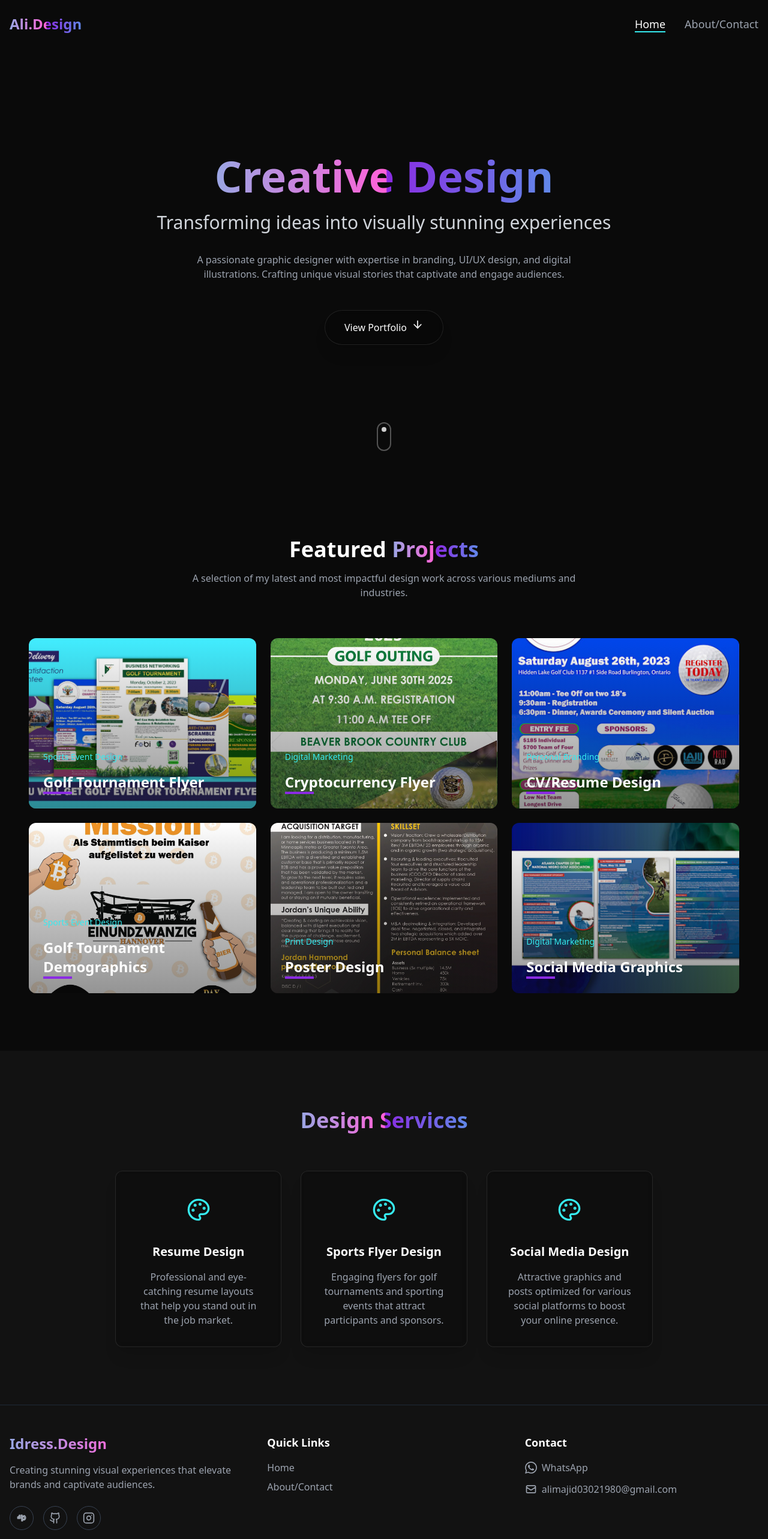
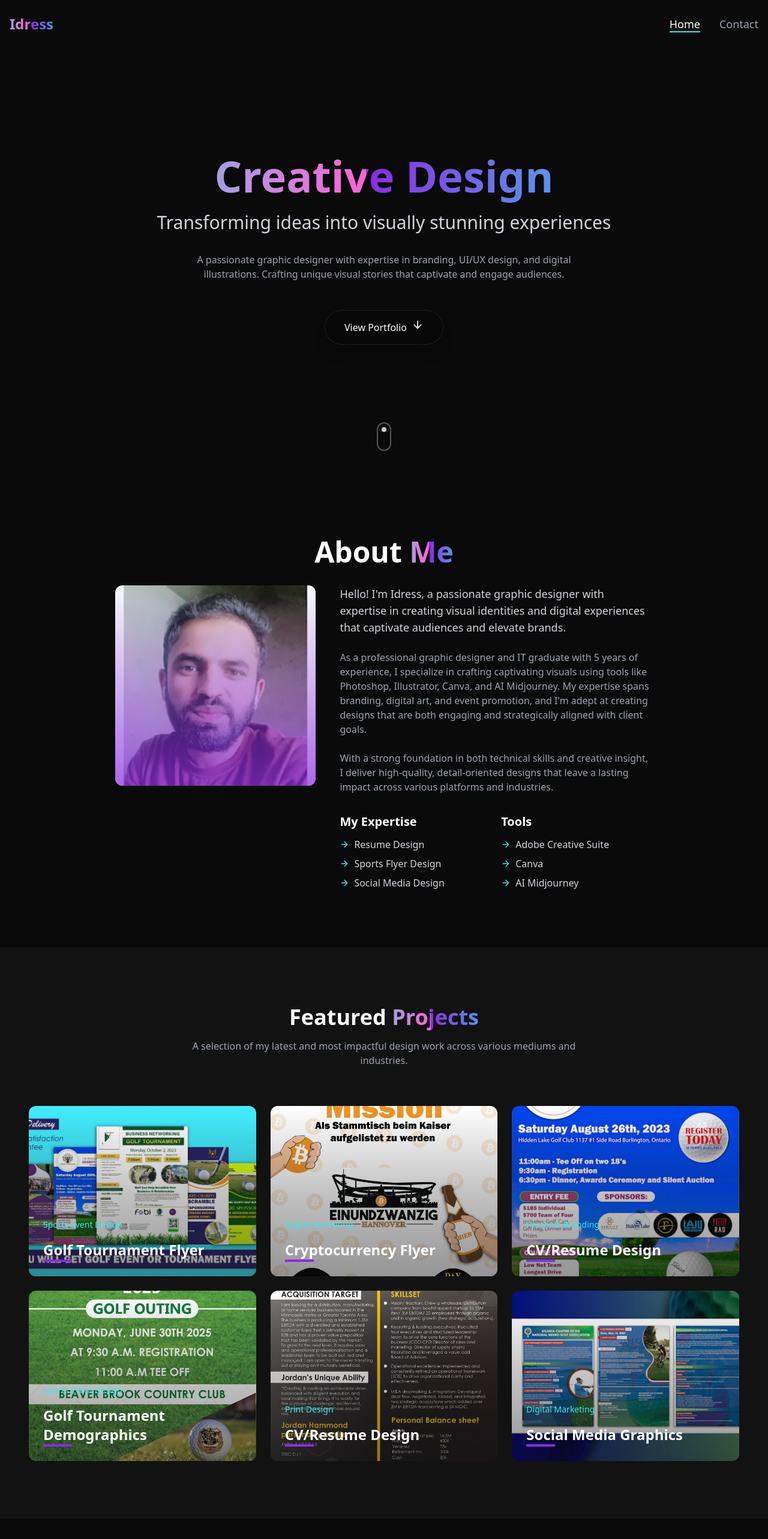
Before and after one commit to Majidali80/dark-designer-folio, a React (Vite) app: page / in a window 1280 px wide. Shown: the top 2566 px of the page at 60% size. Built offline with nearby package versions, Linux system fonts and the light colour scheme.

Commit message:
Refactor: Update content and add contact info
- Updated profile image.
- Moved "About" section to the landing page.
- Modified project titles.
- Added contact information.

```diff
--- a/src/components/Footer.tsx
+++ b/src/components/Footer.tsx
@@ -10,7 +10,7 @@ const Footer = () => {
       <div className="container mx-auto px-4">
         <div className="grid grid-cols-1 md:grid-cols-3 gap-10">
           <div>
-            <h3 className="text-2xl font-bold mb-4 text-gradient">Idress.Design</h3>
+            <h3 className="text-2xl font-bold mb-4 text-gradient">Idress</h3>
             <p className="text-gray-400 mb-6">
               Creating stunning visual experiences that elevate brands and captivate audiences.
             </p>
@@ -25,7 +25,7 @@ const Footer = () => {
             <h4 className="text-lg font-semibold mb-4 text-white">Quick Links</h4>
             <ul className="space-y-2">
               <FooterLink href="/">Home</FooterLink>
-              <FooterLink href="/about">About/Contact</FooterLink>
+              <FooterLink href="/about">Contact</FooterLink>
             </ul>
           </div>
 
@@ -33,7 +33,7 @@ const Footer = () => {
             <h4 className="text-lg font-semibold mb-4 text-white">Contact</h4>
             <p className="text-gray-400 mb-2">
               <a
-                href="https://wa.me/1234567890"
+                href="https://wa.me/03023222952"
                 target="_blank"
                 rel="noopener noreferrer"
                 className="inline-flex items-center hover:text-design-teal transition-colors"
@@ -46,20 +46,20 @@ const Footer = () => {
             </p>
             <p className="text-gray-400">
               <a
-                href="mailto:alimajid03021980@gmail.com"
+                href="mailto:idreesdahri212@gmail.com"
                 className="inline-flex items-center hover:text-design-teal transition-colors"
               >
                 <svg className="w-5 h-5 mr-2" fill="none" stroke="currentColor" viewBox="0 0 24 24">
                   <path strokeLinecap="round" strokeLinejoin="round" strokeWidth="2" d="M3 8l7.89 5.26a2 2 0 002.22 0L21 8M5 19h14a2 2 0 002-2V7a2 2 0 00-2-2H5a2 2 0 00-2 2v10a2 2 0 002 2z" />
                 </svg>
-                alimajid03021980@gmail.com
+                idreesdahri212@gmail.com
               </a>
             </p>
           </div>
         </div>
 
         <div className="mt-12 pt-8 border-t border-gray-800 text-center text-gray-500">
-          <p>&copy; {currentYear} Idress.Design. All rights reserved.</p>
+          <p>&copy; {currentYear} Idress. All rights reserved.</p>
           <p className="mt-2 text-sm">
             Made by <a
               href="https://www.facebook.com/share/16TyxwjKRy/"
--- a/src/components/Navbar.tsx
+++ b/src/components/Navbar.tsx
@@ -32,13 +32,13 @@ const Navbar = () => {
     }`}>
       <div className="container mx-auto px-4 flex justify-between items-center">
         <Link to="/" className="text-white font-bold text-2xl hover:opacity-80 transition-opacity">
-          <span className="text-gradient">Ali.Design</span>
+          <span className="text-gradient">Idress</span>
         </Link>
 
         {/* Desktop Navigation */}
         <div className="hidden md:flex items-center space-x-8">
           <NavLink to="/" isActive={location.pathname === '/'}>Home</NavLink>
-          <NavLink to="/about" isActive={location.pathname === '/about'}>About/Contact</NavLink>
+          <NavLink to="/about" isActive={location.pathname === '/about'}>Contact</NavLink>
         </div>
 
         {/* Mobile Navigation Toggle */}
@@ -56,7 +56,7 @@ const Navbar = () => {
         <div className="md:hidden bg-design-dark/95 backdrop-blur-lg">
           <div className="flex flex-col items-center py-6 space-y-6">
             <NavLink to="/" isActive={location.pathname === '/'}>Home</NavLink>
-            <NavLink to="/about" isActive={location.pathname === '/about'}>About/Contact</NavLink>
+            <NavLink to="/about" isActive={location.pathname === '/about'}>Contact</NavLink>
           </div>
         </div>
       )}
--- a/src/pages/About.tsx
+++ b/src/pages/About.tsx
@@ -4,7 +4,7 @@ import ParticleBackground from '@/components/ParticleBackground';
 import Navbar from '@/components/Navbar';
 import Footer from '@/components/Footer';
 import ContactForm from '@/components/ContactForm';
-import { ArrowRight, Mail, Linkedin, MessageSquare } from 'lucide-react';
+import { Mail, Linkedin, MessageSquare } from 'lucide-react';
 import FiverrIcon from '@/components/FiverrIcon';
 
 const About = () => {
@@ -20,80 +20,6 @@ const About = () => {
 
       <section className="pt-32 pb-20 px-4">
         <div className="container mx-auto">
-          <div className="max-w-4xl mx-auto">
-            <h1 className="text-4xl md:text-5xl font-bold mb-8 opacity-0 animate-text-reveal">
-              About <span className="text-gradient">Me</span>
-            </h1>
-
-            <div className="grid grid-cols-1 md:grid-cols-5 gap-10">
-              <div className="md:col-span-2">
-                <div className="relative rounded-xl overflow-hidden aspect-square opacity-0 animate-text-reveal animate-delay-1">
-                  <img
-                    src="/lovable-uploads/80f6b18d-5636-4b21-9db8-2d61f5c6b7c1.png"
-                    alt="Idress - Graphic Designer"
-                    className="w-full h-full object-cover"
-                  />
-                  <div className="absolute inset-0 bg-gradient-to-t from-design-purple/70 to-transparent"></div>
-                </div>
-              </div>
-
-              <div className="md:col-span-3">
-                <p className="text-lg text-gray-300 mb-6 opacity-0 animate-text-reveal animate-delay-2">
-                  Hello! I'm Idress, a passionate graphic designer with expertise in creating visual identities and digital experiences that captivate audiences and elevate brands.
-                </p>
-
-                <p className="text-gray-400 mb-6 opacity-0 animate-text-reveal animate-delay-3">
-                  As a professional graphic designer and IT graduate with 5 years of experience, I specialize in crafting captivating visuals using tools like Photoshop, Illustrator, Canva, and AI Midjourney. My expertise spans branding, digital art, and event promotion, and I'm adept at creating designs that are both engaging and strategically aligned with client goals.
-                </p>
-
-                <p className="text-gray-400 mb-8 opacity-0 animate-text-reveal animate-delay-3">
-                  With a strong foundation in both technical skills and creative insight, I deliver high-quality, detail-oriented designs that leave a lasting impact across various platforms and industries.
-                </p>
-
-                <div className="grid grid-cols-2 gap-4 opacity-0 animate-text-reveal animate-delay-4">
-                  <div>
-                    <h3 className="font-bold text-xl mb-3">My Expertise</h3>
-                    <ul className="space-y-2 text-gray-300">
-                      <li className="flex items-center">
-                        <ArrowRight size={16} className="mr-2 text-design-teal" />
-                        Resume Design
-                      </li>
-                      <li className="flex items-center">
-                        <ArrowRight size={16} className="mr-2 text-design-teal" />
-                        Sports Flyer Design
-                      </li>
-                      <li className="flex items-center">
-                        <ArrowRight size={16} className="mr-2 text-design-teal" />
-                        Social Media Design
-                      </li>
-                    </ul>
-                  </div>
-                  <div>
-                    <h3 className="font-bold text-xl mb-3">Tools</h3>
-                    <ul className="space-y-2 text-gray-300">
-                      <li className="flex items-center">
-                        <ArrowRight size={16} className="mr-2 text-design-teal" />
-                        Adobe Creative Suite
-                      </li>
-                      <li className="flex items-center">
-                        <ArrowRight size={16} className="mr-2 text-design-teal" />
-                        Canva
-                      </li>
-                      <li className="flex items-center">
-                        <ArrowRight size={16} className="mr-2 text-design-teal" />
-                        AI Midjourney
-                      </li>
-                    </ul>
-                  </div>
-                </div>
-              </div>
-            </div>
-          </div>
-        </div>
-      </section>
-
-      <section className="py-24 px-4 bg-design-dark">
-        <div className="container mx-auto">
           <div className="max-w-4xl mx-auto text-center mb-16">
             <h2 className="text-3xl md:text-4xl font-bold mb-4">
               Get in <span className="text-gradient">Touch</span>
@@ -107,8 +33,8 @@ const About = () => {
             <ContactCard
               icon={<Mail size={24} />}
               title="Email"
-              info="alimajid03021980@gmail.com"
-              link="mailto:alimajid03021980@gmail.com"
+              info="idreesdahri212@gmail.com"
+              link="mailto:idreesdahri212@gmail.com"
               color="from-design-purple to-design-pink"
             />
 
@@ -116,7 +42,7 @@ const About = () => {
               icon={<MessageSquare size={24} />}
               title="WhatsApp"
               info="Direct Message"
-              link="https://wa.me/1234567890"
+              link="https://wa.me/03023222952"
               color="from-design-teal to-blue-500"
             />
 
--- a/src/pages/Index.tsx
+++ b/src/pages/Index.tsx
@@ -5,7 +5,7 @@ import Navbar from '@/components/Navbar';
 import Hero from '@/components/Hero';
 import ProjectCard from '@/components/ProjectCard';
 import Footer from '@/components/Footer';
-import { Palette } from 'lucide-react';
+import { Palette, ArrowRight } from 'lucide-react';
 
 const projectData = [
   {
@@ -16,7 +16,7 @@ const projectData = [
   {
     title: "Cryptocurrency Flyer",
     category: "Digital Marketing",
-    image: "/lovable-uploads/364c7649-c6dc-4b62-8bd5-e914b091438d.png"
+    image: "/lovable-uploads/ac2d43a2-fa62-4315-b5db-69c8ecdcc47f.png"
   },
   {
     title: "CV/Resume Design",
@@ -26,10 +26,10 @@ const projectData = [
   {
     title: "Golf Tournament Demographics",
     category: "Sports Event Design",
-    image: "/lovable-uploads/ac2d43a2-fa62-4315-b5db-69c8ecdcc47f.png"
+    image: "/lovable-uploads/364c7649-c6dc-4b62-8bd5-e914b091438d.png"
   },
   {
-    title: "Poster Design",
+    title: "CV/Resume Design",
     category: "Print Design",
     image: "/lovable-uploads/07ff252f-640c-48f4-8701-3c0e250fca1b.png"
   },
@@ -53,7 +53,82 @@ const Index = () => {
 
       <Hero />
 
+      {/* About Section */}
       <section className="relative py-24 px-4">
+        <div className="container mx-auto">
+          <div className="max-w-4xl mx-auto">
+            <h1 className="text-4xl md:text-5xl font-bold mb-8 opacity-0 animate-text-reveal text-center">
+              About <span className="text-gradient">Me</span>
+            </h1>
+
+            <div className="grid grid-cols-1 md:grid-cols-5 gap-10">
+              <div className="md:col-span-2">
+                <div className="relative rounded-xl overflow-hidden aspect-square opacity-0 animate-text-reveal animate-delay-1">
+                  <img
+                    src="/lovable-uploads/80f6b18d-5636-4b21-9db8-2d61f5c6b7c1.png"
+                    alt="Idress - Graphic Designer"
+                    className="w-full h-full object-cover"
+                  />
+                  <div className="absolute inset-0 bg-gradient-to-t from-design-purple/70 to-transparent"></div>
+                </div>
+              </div>
+
+              <div className="md:col-span-3">
+                <p className="text-lg text-gray-300 mb-6 opacity-0 animate-text-reveal animate-delay-2">
+                  Hello! I'm Idress, a passionate graphic designer with expertise in creating visual identities and digital experiences that captivate audiences and elevate brands.
+                </p>
+
+                <p className="text-gray-400 mb-6 opacity-0 animate-text-reveal animate-delay-3">
+                  As a professional graphic designer and IT graduate with 5 years of experience, I specialize in crafting captivating visuals using tools like Photoshop, Illustrator, Canva, and AI Midjourney. My expertise spans branding, digital art, and event promotion, and I'm adept at creating designs that are both engaging and strategically aligned with client goals.
+                </p>
+
+                <p className="text-gray-400 mb-8 opacity-0 animate-text-reveal animate-delay-3">
+                  With a strong foundation in both technical skills and creative insight, I deliver high-quality, detail-oriented designs that leave a lasting impact across various platforms and industries.
+                </p>
+
+                <div className="grid grid-cols-2 gap-4 opacity-0 animate-text-reveal animate-delay-4">
+                  <div>
+                    <h3 className="font-bold text-xl mb-3">My Expertise</h3>
+                    <ul className="space-y-2 text-gray-300">
+                      <li className="flex items-center">
+                        <ArrowRight size={16} className="mr-2 text-design-teal" />
+                        Resume Design
+                      </li>
+                      <li className="flex items-center">
+                        <ArrowRight size={16} className="mr-2 text-design-teal" />
+                        Sports Flyer Design
+                      </li>
+                      <li className="flex items-center">
+                        <ArrowRight size={16} className="mr-2 text-design-teal" />
+                        Social Media Design
+                      </li>
+                    </ul>
+                  </div>
+                  <div>
+                    <h3 className="font-bold text-xl mb-3">Tools</h3>
+                    <ul className="space-y-2 text-gray-300">
+                      <li className="flex items-center">
+                        <ArrowRight size={16} className="mr-2 text-design-teal" />
+                        Adobe Creative Suite
+                      </li>
+                      <li className="flex items-center">
+                        <ArrowRight size={16} className="mr-2 text-design-teal" />
+                        Canva
+                      </li>
+                      <li className="flex items-center">
+                        <ArrowRight size={16} className="mr-2 text-design-teal" />
+                        AI Midjourney
+                      </li>
+                    </ul>
+                  </div>
+                </div>
+              </div>
+            </div>
+          </div>
+        </div>
+      </section>
+
+      <section className="relative py-24 px-4 bg-design-dark">
         <div className="container mx-auto">
           <div className="text-center max-w-2xl mx-auto mb-16">
             <h2 className="text-3xl md:text-4xl font-bold mb-4 opacity-0 animate-text-reveal" style={{ animationDelay: '0.1s' }}>
@@ -78,7 +153,7 @@ const Index = () => {
         </div>
       </section>
 
-      <section className="relative py-24 px-4 bg-design-dark">
+      <section className="relative py-24 px-4">
         <div className="container mx-auto">
           <div className="max-w-4xl mx-auto text-center">
             <h2 className="text-3xl md:text-4xl font-bold mb-8">
```
